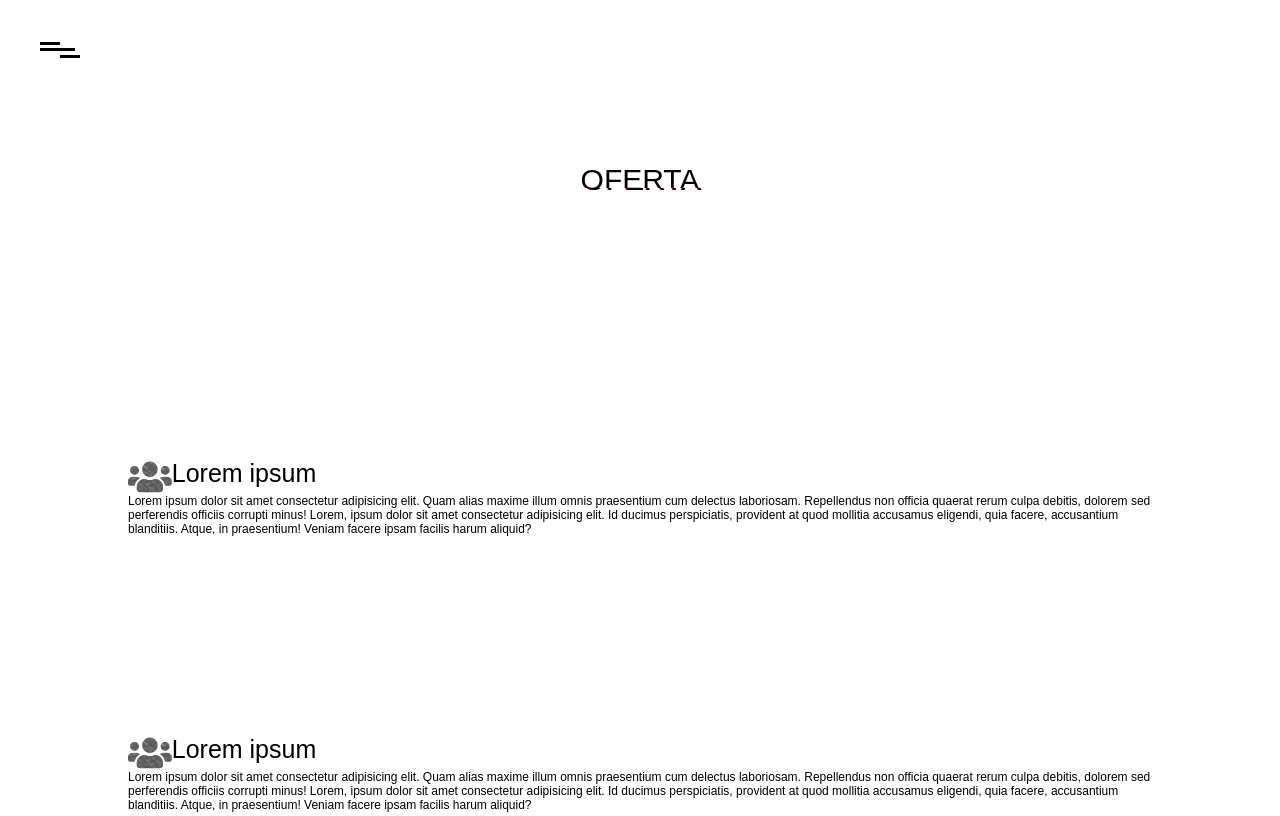
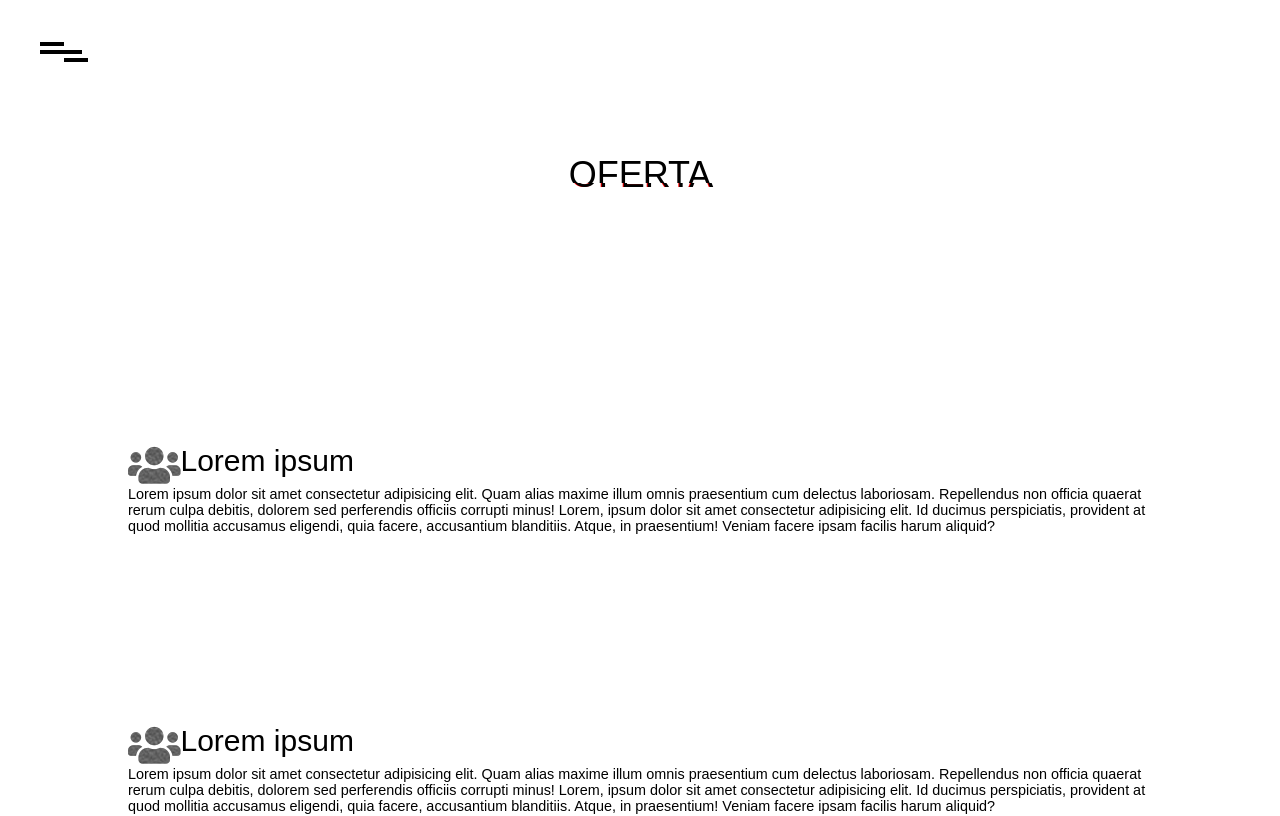
Before and after one commit to Adaxelx/BusinessPage, a React (Create React App) app: page /offer in a window 1280 px wide. Shown: the top 816 px of the page. Built offline with nearby package versions, Linux system fonts and the light colour scheme.

Commit message:
small changes in media

```diff
--- a/src/css/_Nav.sass
+++ b/src/css/_Nav.sass
@@ -32,7 +32,7 @@
         width: 2rem
         align-self: flex-end
         &.active
-            transform: rotate(45deg) translateX(-65%)
+            transform: rotate(45deg) translateX(-65%) translateY(30%)
 nav
     position: fixed
     transform: translateX(-100%)
--- a/src/css/_media.sass
+++ b/src/css/_media.sass
@@ -1,3 +1,14 @@
+html
+    font-size: 10px
+
+*
+    padding: 0
+    margin: 0
+    box-sizing: border-box
+
+
+
+
 @media (orientation: landscape)
 
     /* home */
@@ -48,3 +59,14 @@
         & .header
             font-size: 2rem
             color: gray
+
+    /* nav */
+
+    .navBtn
+        & .bot
+            &.active
+                transform: rotate(45deg) translateX(-65%) translateY(50%)
+
+@media (orientation: landscape) and (min-width: 640px)
+    html
+        font-size: 12px
--- a/src/css/style.sass
+++ b/src/css/style.sass
@@ -9,10 +9,3 @@
 @import './_Nav.sass'
 @import './_Loading.sass'
 @import './_media.sass'
-html
-    font-size: 10px
-
-*
-    padding: 0
-    margin: 0
-    box-sizing: border-box
```
